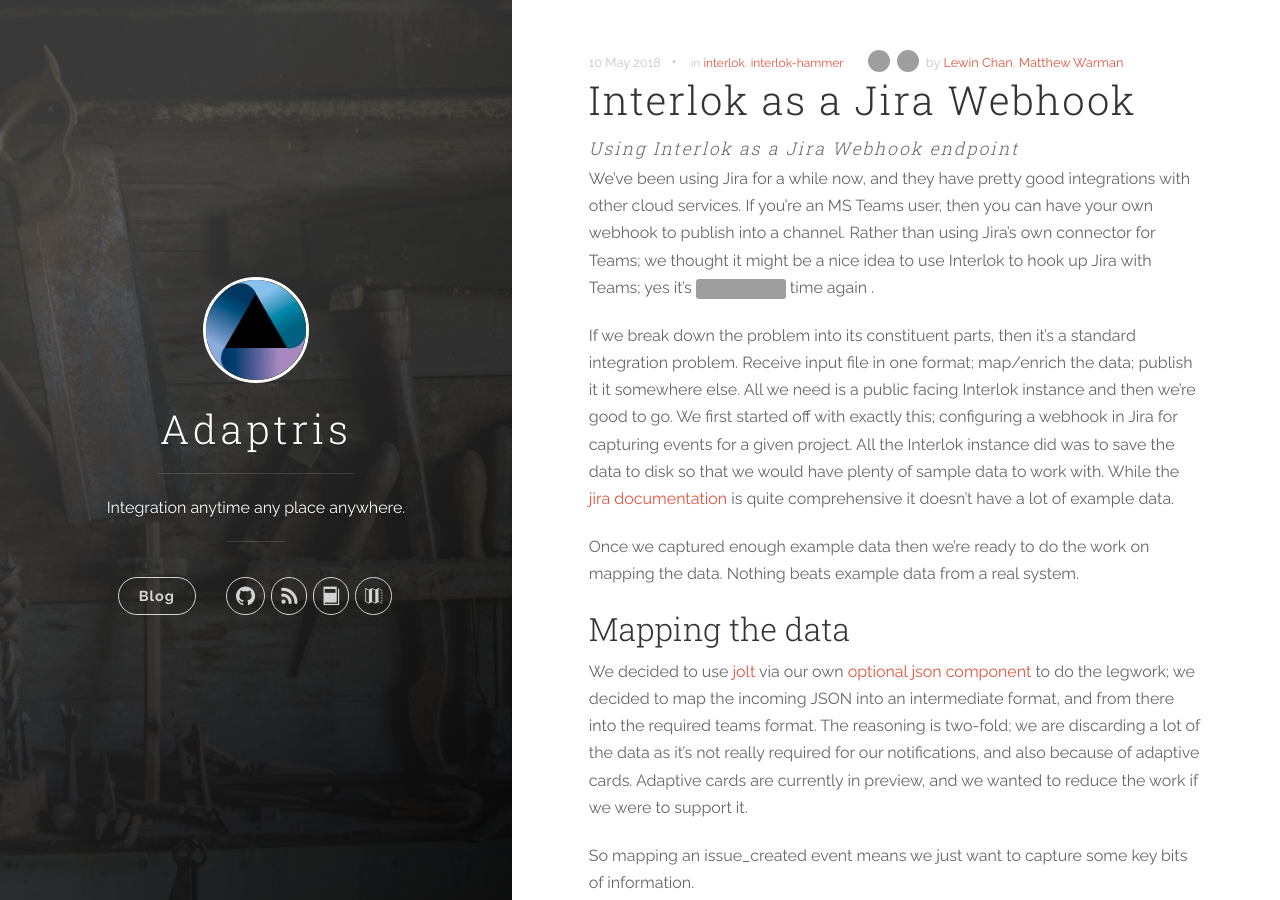
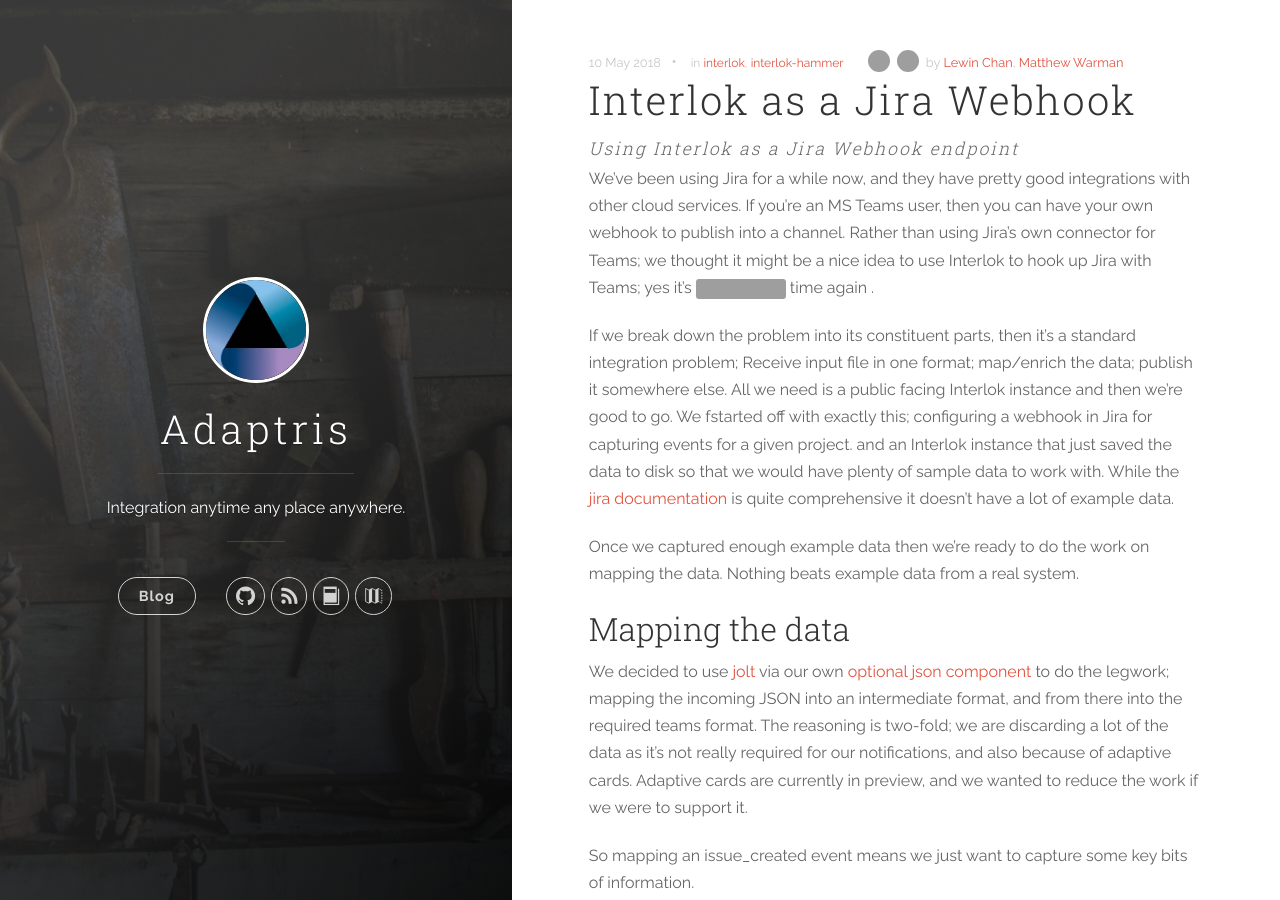
Before and after one commit to adaptris/adaptris.github.io, a Jekyll site: the page built from _posts/2018-05-10-jira-interlok-msteams.markdown, in a window 1280 px wide and 900 px high. Built offline with Jekyll 4.4.1, drawn with Linux system fonts in a browser that asks for light colours; nearby versions of some CDN libraries; some of the changed text lies outside the part shown; grey boxes are pictures that could not be loaded.

Commit message:
Readability.

````diff
--- a/_posts/2018-05-10-jira-interlok-msteams.markdown
+++ b/_posts/2018-05-10-jira-interlok-msteams.markdown
@@ -16,13 +16,13 @@
 .
 <!-- more -->
 
-If we break down the problem into its constituent parts, then it's a standard integration problem. Receive input file in one format; map/enrich the data; publish it it somewhere else. All we need is a public facing Interlok instance and then we're good to go. We first started off with exactly this; configuring a webhook in Jira for capturing events for a given project. All the Interlok instance did was to save the data to disk so that we would have plenty of sample data to work with. While the [jira documentation](https://developer.atlassian.com/server/jira/platform/webhooks/) is quite comprehensive it doesn't have a lot of example data.
+If we break down the problem into its constituent parts, then it's a standard integration problem; Receive input file in one format; map/enrich the data; publish it somewhere else. All we need is a public facing Interlok instance and then we're good to go. We fstarted off with exactly this; configuring a webhook in Jira for capturing events for a given project. and an Interlok instance that just saved the data to disk so that we would have plenty of sample data to work with. While the [jira documentation](https://developer.atlassian.com/server/jira/platform/webhooks/) is quite comprehensive it doesn't have a lot of example data.
 
 Once we captured enough example data then we're ready to do the work on mapping the data. Nothing beats example data from a real system.
 
 ## Mapping the data
 
-We decided to use [jolt](https://github.com/bazaarvoice/jolt) via our own [optional json component](http://interlok.adaptris.net/interlok-docs/cookbook-json-transform.html) to do the legwork; we decided to map the incoming JSON into an intermediate format, and from there into the required teams format. The reasoning is two-fold; we are discarding a lot of the data as it's not really required for our notifications, and also because of adaptive cards. Adaptive cards are currently in preview, and we wanted to reduce the work if we were to support it.
+We decided to use [jolt](https://github.com/bazaarvoice/jolt) via our own [optional json component](http://interlok.adaptris.net/interlok-docs/cookbook-json-transform.html) to do the legwork; mapping the incoming JSON into an intermediate format, and from there into the required teams format. The reasoning is two-fold; we are discarding a lot of the data as it's not really required for our notifications, and also because of adaptive cards. Adaptive cards are currently in preview, and we wanted to reduce the work if we were to support it.
 
 So mapping an issue_created event means we just want to capture some key bits of information.
 
@@ -162,7 +162,7 @@
 
 ## Making it project neutral
 
-If we didn't want to have to setup a new Jira webhook for every project (we generally restrict how/when webhooks are triggered via JQL) then we need a database that maps the project to a Teams webhook URL. The easiest way to do this is with a CSV file and then use [csvjdbc](http://csvjdbc.sourceforge.net/) to treat it as a database. That's pretty simple thing to do then. If we have a file called `teams.csv` in the directory _csvjdbc_ and it contains simply
+If we didn't want to have to setup a new Jira webhook for every project (we generally restrict how/when webhooks are triggered via JQL) then we need a database that maps the project to a Teams webhook URL. The easiest way to do this is with a CSV file and then use [csvjdbc](http://csvjdbc.sourceforge.net/) to treat it as a database. If we have a file called `teams.csv` in the directory _csvjdbc_ and it contains simply
 
 ```
 PROJECT_NAME,TEAMS_URL
@@ -176,7 +176,7 @@
   <unique-id>Extract Teams URL</unique-id>
   <connection class="jdbc-connection">
     <driver-imp>org.relique.jdbc.csv.CsvDriver</driver-imp>
-    <connect-url>jdbc:relique:csv:./path/to/directory/containing/csv/files</connect-url>
+    <connect-url>jdbc:relique:csv:./csvjdbc</connect-url>
     <always-validate-connection>false</always-validate-connection>
   </connection>
   <statement-creator class="jdbc-configured-sql-statement">
````
